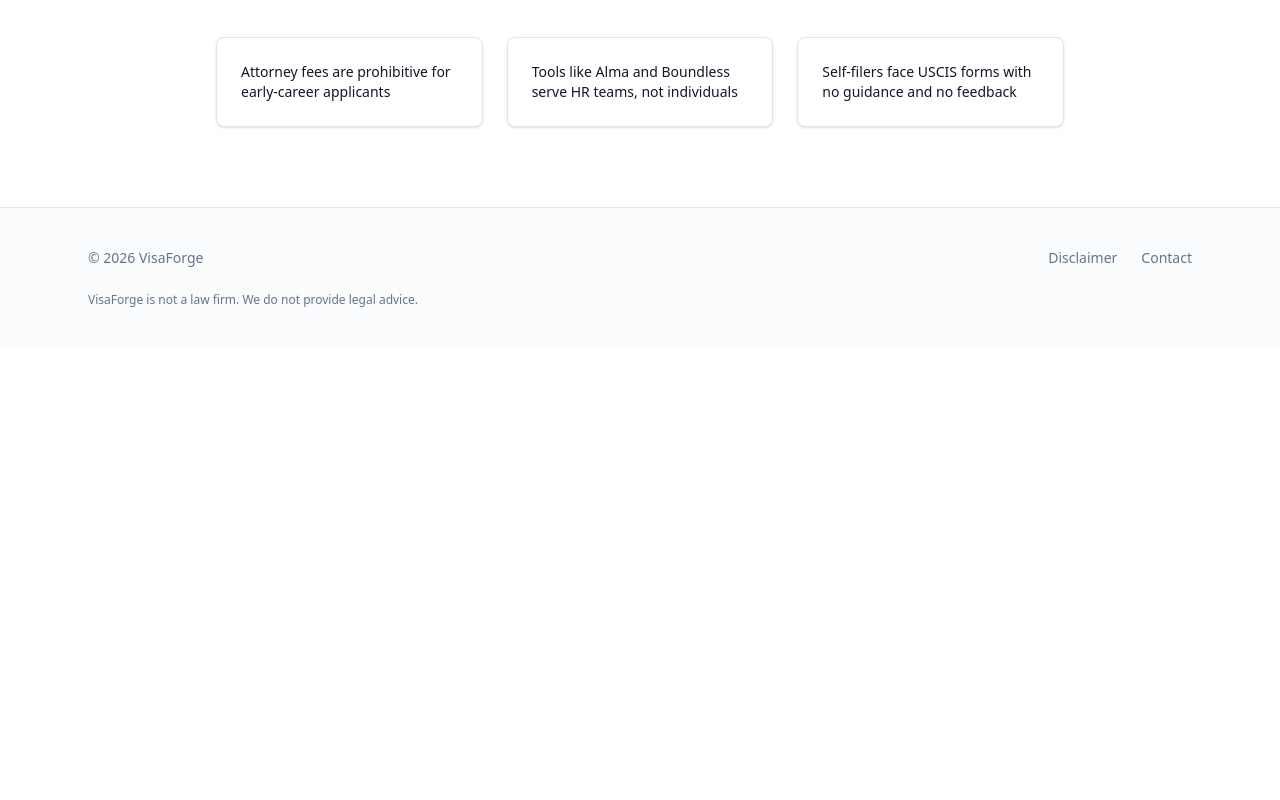
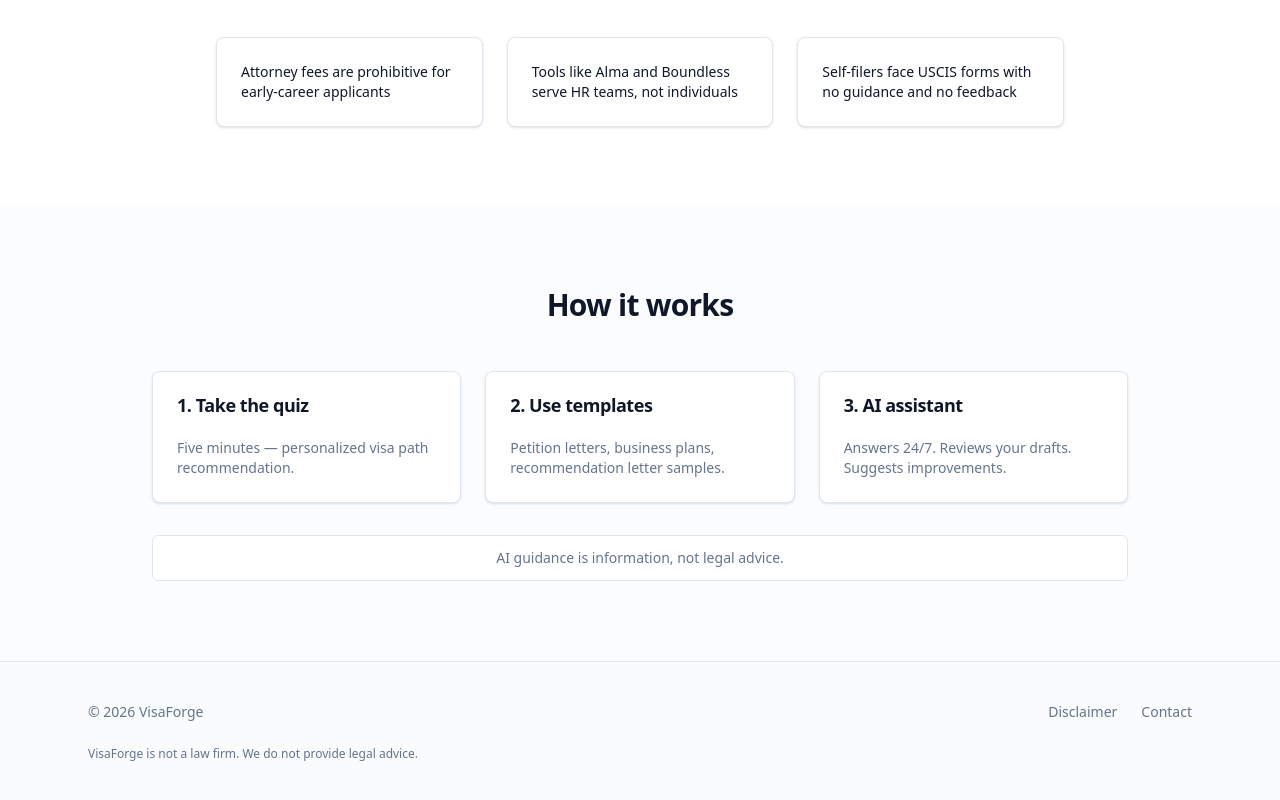
Before and after one commit to kostenk0/VG, a React (Vite) app in the folder apps/landing/: page / in a window 1280 px wide. Shown: the part 748-1548 px from the top of the page. Before the commit the page ends 1096 px from the top, so only its background shows below. Built offline with nearby package versions, Linux system fonts and the light colour scheme; the HTML template or start-up script is replaced by a standard one.

Commit message:
feat(landing): add HowItWorks section + translations

```diff
--- /dev/null
+++ b/apps/landing/src/components/sections/HowItWorks.tsx
@@ -0,0 +1,33 @@
+import { useTranslation } from 'react-i18next'
+import { Card, CardContent, CardHeader, CardTitle } from '@/ui/card'
+import { FadeInOnScroll } from '@/components/FadeInOnScroll'
+
+const STEP_KEYS = ['quiz', 'templates', 'ai'] as const
+
+export function HowItWorks() {
+  const { t } = useTranslation('home')
+  return (
+    <section className="bg-muted/30 py-20">
+      <FadeInOnScroll className="mx-auto max-w-5xl px-6">
+        <h2 className="text-center text-3xl font-semibold tracking-tight">
+          {t('howItWorks.heading')}
+        </h2>
+        <div className="mt-12 grid gap-6 md:grid-cols-3">
+          {STEP_KEYS.map((key) => (
+            <Card key={key}>
+              <CardHeader>
+                <CardTitle>{t(`howItWorks.steps.${key}.title`)}</CardTitle>
+              </CardHeader>
+              <CardContent>
+                <p className="text-muted-foreground text-sm">{t(`howItWorks.steps.${key}.body`)}</p>
+              </CardContent>
+            </Card>
+          ))}
+        </div>
+        <p className="border-border bg-card text-muted-foreground mt-8 rounded-md border px-4 py-3 text-center text-sm">
+          {t('howItWorks.disclaimerBanner')}
+        </p>
+      </FadeInOnScroll>
+    </section>
+  )
+}
--- a/apps/landing/src/i18n/en.json
+++ b/apps/landing/src/i18n/en.json
@@ -29,6 +29,24 @@
         "tools": "Tools like Alma and Boundless serve HR teams, not individuals",
         "diy": "Self-filers face USCIS forms with no guidance and no feedback"
       }
+    },
+    "howItWorks": {
+      "heading": "How it works",
+      "steps": {
+        "quiz": {
+          "title": "1. Take the quiz",
+          "body": "Five minutes — personalized visa path recommendation."
+        },
+        "templates": {
+          "title": "2. Use templates",
+          "body": "Petition letters, business plans, recommendation letter samples."
+        },
+        "ai": {
+          "title": "3. AI assistant",
+          "body": "Answers 24/7. Reviews your drafts. Suggests improvements."
+        }
+      },
+      "disclaimerBanner": "AI guidance is information, not legal advice."
     }
   },
   "disclaimer": {
--- a/apps/landing/src/i18n/uk.json
+++ b/apps/landing/src/i18n/uk.json
@@ -29,6 +29,24 @@
         "tools": "Alma і Boundless обслуговують HR-команди, а не приватних осіб",
         "diy": "Самостійні заявники стикаються з USCIS-формами без жодних підказок"
       }
+    },
+    "howItWorks": {
+      "heading": "Як це працює",
+      "steps": {
+        "quiz": {
+          "title": "1. Пройдіть квіз",
+          "body": "Пʼять хвилин — персоналізована рекомендація типу візи."
+        },
+        "templates": {
+          "title": "2. Використовуйте шаблони",
+          "body": "Петиційні листи, бізнес-плани, зразки рекомендаційних листів."
+        },
+        "ai": {
+          "title": "3. AI-асистент",
+          "body": "Відповіді 24/7. Перегляд ваших чернеток. Пропозиції покращень."
+        }
+      },
+      "disclaimerBanner": "AI-рекомендації — це інформація, не юридична порада."
     }
   },
   "disclaimer": {
--- a/apps/landing/src/pages/Home.tsx
+++ b/apps/landing/src/pages/Home.tsx
@@ -2,6 +2,7 @@ import { Header } from '@/components/Header'
 import { Footer } from '@/components/Footer'
 import { Hero } from '@/components/sections/Hero'
 import { Problem } from '@/components/sections/Problem'
+import { HowItWorks } from '@/components/sections/HowItWorks'
 
 export default function HomePage() {
   return (
@@ -9,6 +10,7 @@ export default function HomePage() {
       <Header />
       <Hero />
       <Problem />
+      <HowItWorks />
       <Footer />
     </>
   )
```
